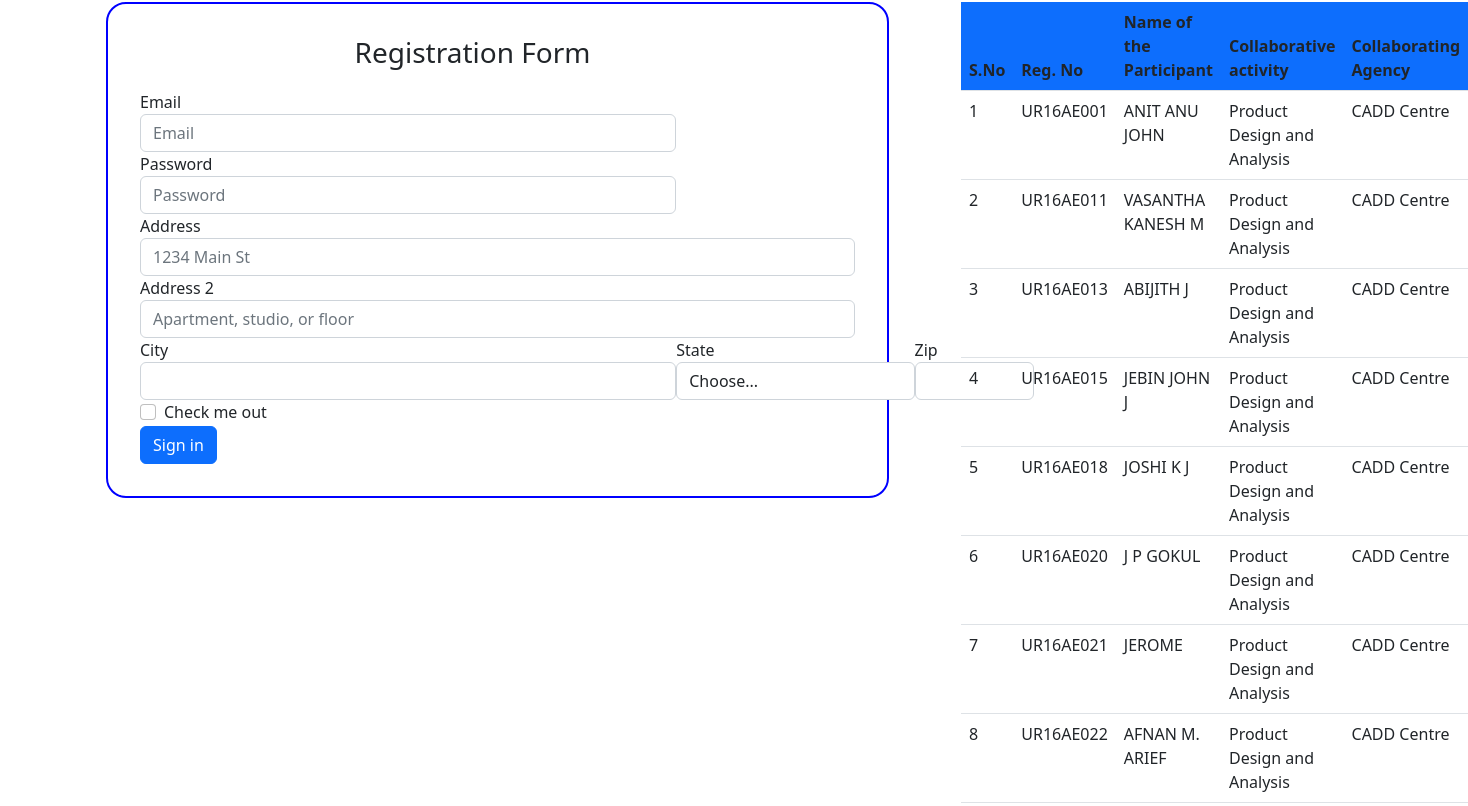
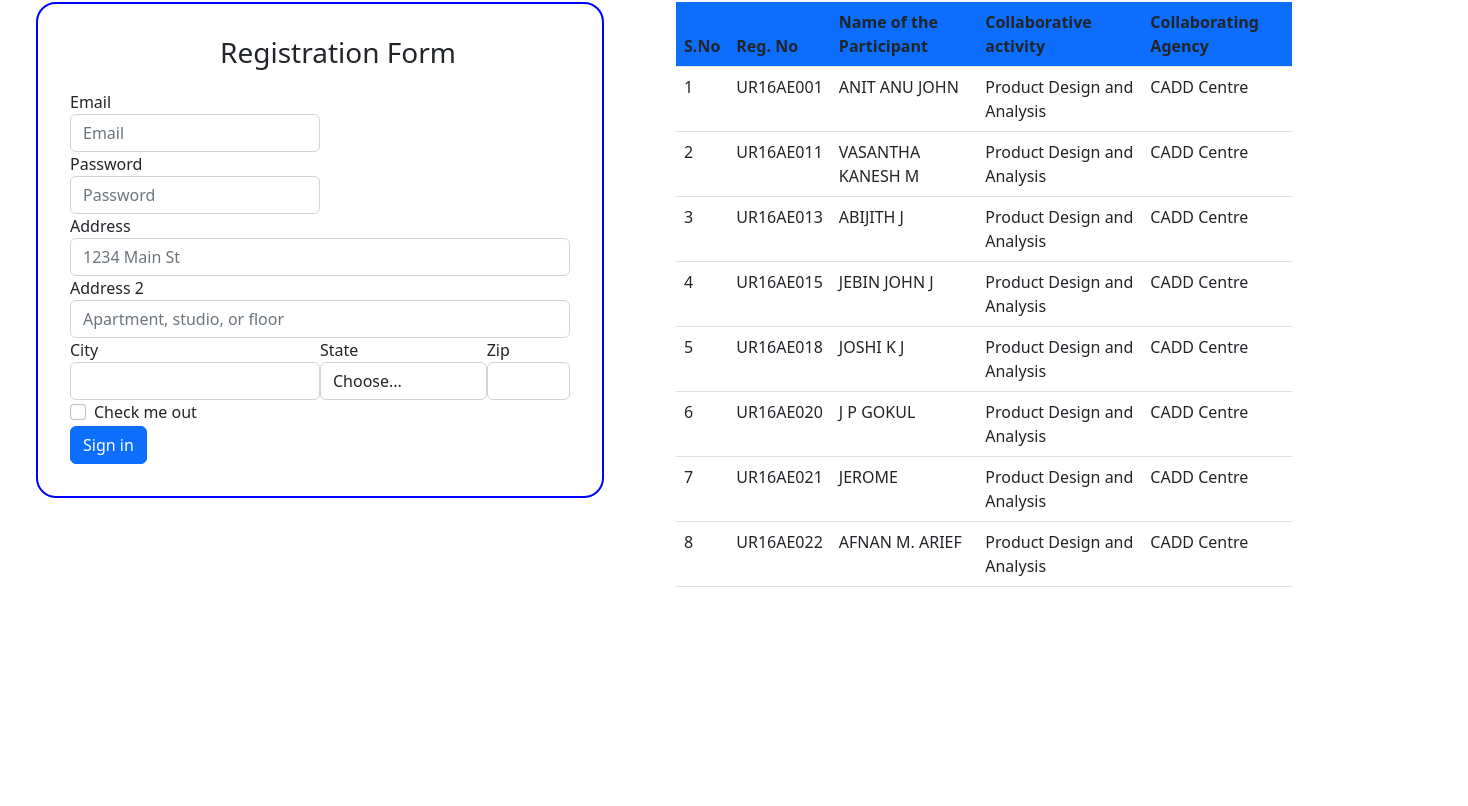
Before and after one commit to swaroopNKS/Exp4, a plain HTML site: page web_exp4/index.html in a window 1280 px wide. Shown: the part 522-1328 px from the top of the page, 1468 px wide, since content can reach past the window. After the commit the page ends 1125 px from the top, so only its background shows below. Drawn offline with nearby package versions, Linux system fonts and the light colour scheme.

Commit message:
Update index.html

```diff
--- a/web_exp4/index.html
+++ b/web_exp4/index.html
@@ -90,17 +90,17 @@
     </section>
 
     <section class="home-section">
-        <div class="container">
+        <div class="container-fluid">
             <div class="row">
-                <div class="col-md-9">
+                <div class="col-md-6">
                     <form class="reg-form">
                         <h3>Registration Form</h3>
                         <div class="form-row">
-                            <div class="form-group col-md-9">
+                            <div class="form-group col-md-6">
                                 <label for="inputEmail4">Email</label>
                                 <input type="email" class="form-control" id="inputEmail4" placeholder="Email">
                             </div>
-                            <div class="form-group col-md-9">
+                            <div class="form-group col-md-6">
                                 <label for="inputPassword4">Password</label>
                                 <input type="password" class="form-control" id="inputPassword4" placeholder="Password">
                             </div>
@@ -115,7 +115,7 @@
                                 placeholder="Apartment, studio, or floor">
                         </div>
                         <div class="form-row d-flex">
-                            <div class="form-group col-md-9">
+                            <div class="form-group col-md-6">
                                 <label for="inputCity">City</label>
                                 <input type="text" class="form-control" id="inputCity">
                             </div>
@@ -142,7 +142,7 @@
                         <button type="submit" class="btn btn-primary">Sign in</button>
                     </form>
                 </div>
-                <div class="col-md-3">
+                <div class="col-md-6">
                     <table class="table">
                         <thead class="bg-primary">
                             <tr>
```
